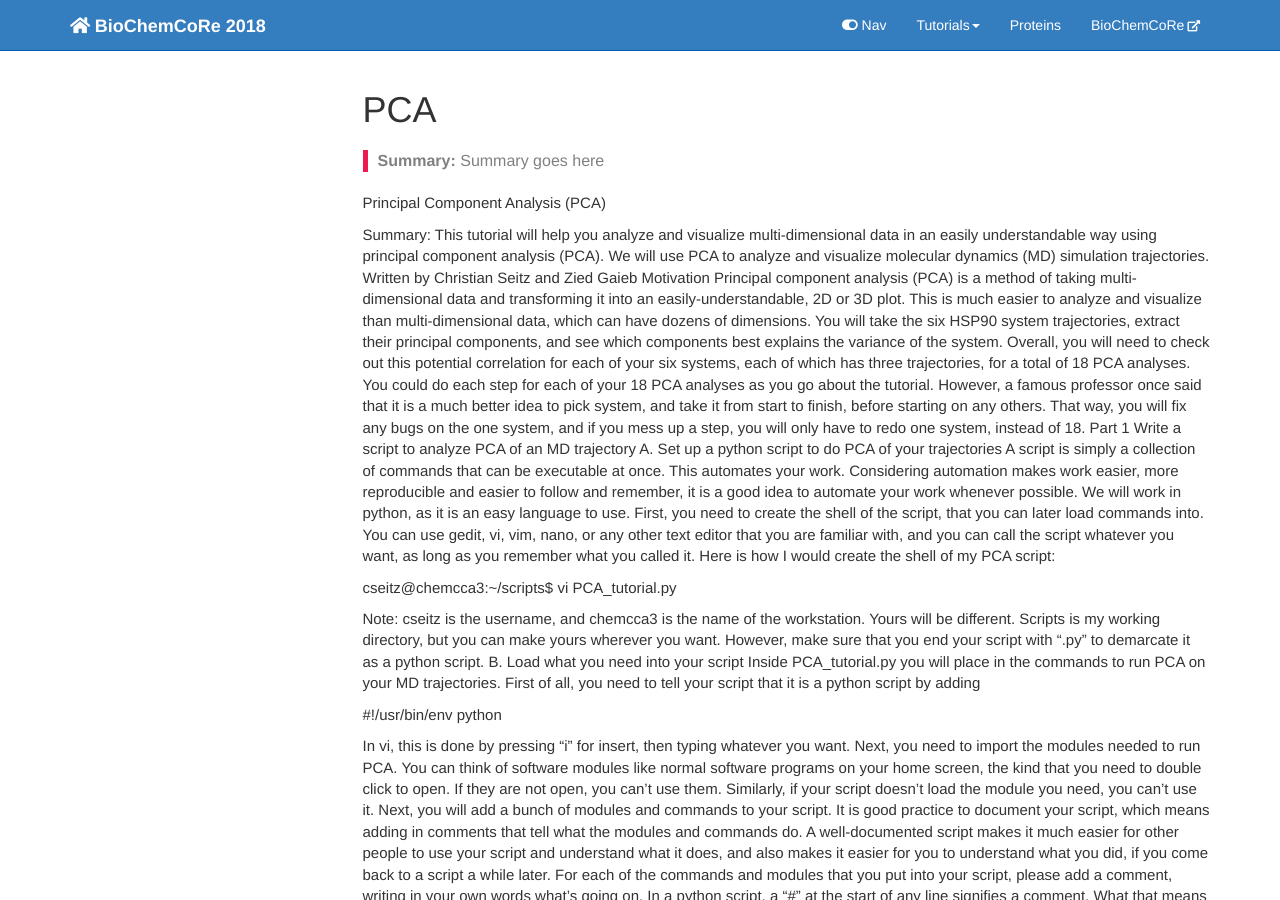
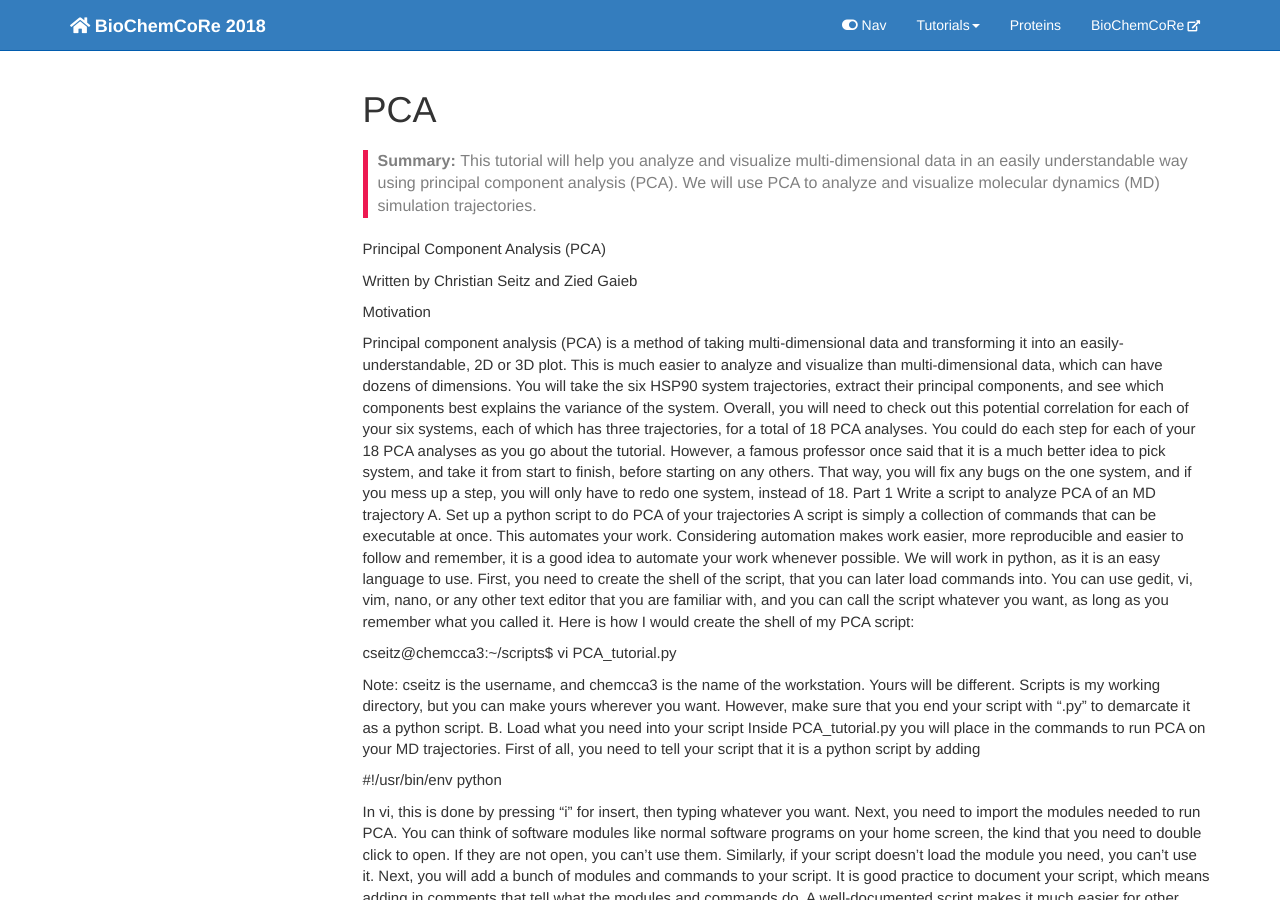
Before and after one commit to ctlee/BioChemCoRe-2018, a Jekyll site: the page built from docs/pages/pca.md, in a window 1280 px wide and 900 px high. Built offline with Jekyll 4.4.1, drawn with Linux system fonts in a browser that asks for light colours; nearby versions of some CDN libraries; comment, search, counter and statistics services are not loaded.

Commit message:
created summary

```diff
--- a/docs/pages/pca.md
+++ b/docs/pages/pca.md
@@ -3,14 +3,15 @@ title: "PCA"
 permalink: /PCA/
 toc: true
 
-summary: "Summary goes here"
+summary: "This tutorial will help you analyze and visualize multi-dimensional data in an easily understandable way using principal component analysis (PCA). We will use PCA to analyze and visualize molecular dynamics (MD) simulation trajectories."
 ---
 
 Principal Component Analysis (PCA)
 
-Summary: This tutorial will help you analyze and visualize multi-dimensional data in an easily understandable way using principal component analysis (PCA). We will use PCA to analyze and visualize molecular dynamics (MD) simulation trajectories.
 Written by Christian Seitz and Zied Gaieb
+
 Motivation
+
 Principal component analysis (PCA) is a method of taking multi-dimensional data and transforming it into an easily-understandable, 2D or 3D plot. This is much easier to analyze and visualize than multi-dimensional data, which can have dozens of dimensions. You will take the six HSP90 system trajectories, extract their principal components, and see which components best explains the variance of the system. Overall, you will need to check out this potential correlation for each of your six systems, each of which has three trajectories, for a total of 18 PCA analyses. You could do each step for each of your 18 PCA analyses as you go about the tutorial. However, a famous professor once said that it is a much better idea to pick system, and take it from start to finish, before starting on any others. That way, you will fix any bugs on the one system, and if you mess up a step, you will only have to redo one system, instead of 18.
 Part 1 Write a script to analyze PCA of an MD trajectory
 A.	Set up a python script to do PCA of your trajectories
```
